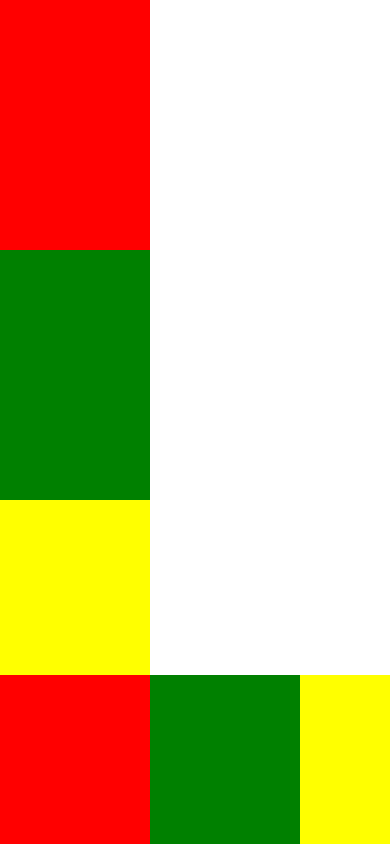
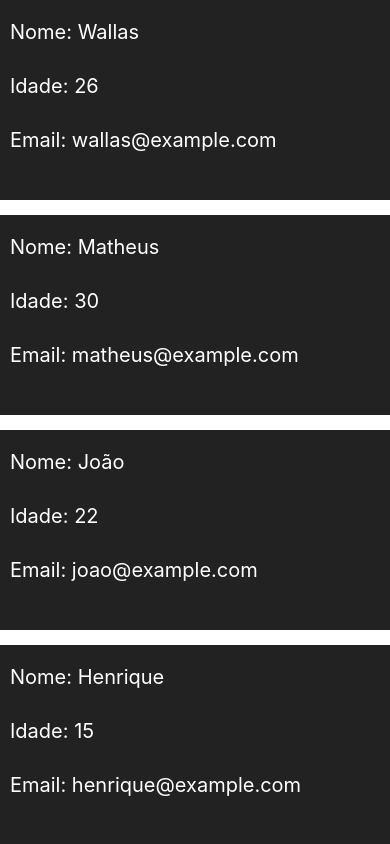
Before and after one commit to YanWallas/curso-react-native, a React Native app in the folder myapp/: screen / in a window 390 px wide. Built offline with nearby package versions, Linux system fonts and the light colour scheme.

Commit message:
FlatList

```diff
--- a/myapp/App.js
+++ b/myapp/App.js
@@ -1,24 +1,30 @@
 import { Component } from "react";
-import { StyleSheet, Text, View, ScrollView } from 'react-native';
+import { StyleSheet, Text, View, FlatList } from 'react-native';
 
 class App extends Component {
+
+  constructor(props) {
+    super(props);
+    this.state = {
+      data: [
+        { id: '1', name: 'Wallas', idade: 26, email: 'wallas@example.com' },
+        { id: '2', name: 'Matheus', idade: 30, email: 'matheus@example.com' },
+        { id: '3', name: 'João', idade: 22, email: 'joao@example.com' },
+        { id: '4', name: 'Henrique', idade: 15, email: 'henrique@example.com' },
+        { id: '5', name: 'Lima', idade: 46, email: 'lima@example.com' },
+      ]
+    };
+  }
+
   render() {
     return (
       <View style={styles.container}>
 
-        <ScrollView showsVerticalScrollIndicator={false}>
-          <View style={styles.box1}></View>
-          <View style={styles.box2}></View>
-          <View style={styles.box3}></View>
-          <View style={styles.box4}></View>
-        </ScrollView>
-
-          <ScrollView horizontal={true} showsHorizontalScrollIndicator={false}>
-          <View style={styles.box1}></View>
-          <View style={styles.box2}></View>
-          <View style={styles.box3}></View>
-          <View style={styles.box4}></View>
-        </ScrollView>
+        <FlatList
+          data={this.state.data}
+          keyExtractor={(item) => item.id}
+          renderItem={({item}) => <Pessoa data={item} />}
+        />
 
       </View>
     );
@@ -28,28 +34,30 @@ class App extends Component {
 const styles = StyleSheet.create({
   container: {
     flex: 1,
-
   },
-  box1:{
-    backgroundColor: 'red',
-    height: 250,
-    width: 150
+  areaPessoa:{
+    backgroundColor: '#222',
+    height: 200,
+    marginBottom: 15
   },
-  box2:{
-    backgroundColor: 'green',
-    height: 250,
-    width: 150
-  },
-  box3:{
-    backgroundColor: 'yellow',
-    height: 250,
-    width: 150
-  },
-  box4:{
-    backgroundColor: 'blue',
-    height: 250,
-    width: 150
+  textPessoa:{
+    color: '#FFF',
+    fontSize: 20,
+    padding: 10,
+    marginTop: 10,
   }
 });
 
 export default App;
+
+class Pessoa extends Component {
+  render() {
+    return (
+      <View style={styles.areaPessoa}>
+        <Text style={styles.textPessoa}>Nome: {this.props.data.name}</Text>
+        <Text style={styles.textPessoa}>Idade: {this.props.data.idade}</Text>
+        <Text style={styles.textPessoa}>Email: {this.props.data.email}</Text>
+      </View>
+    );
+  }
+}
```
